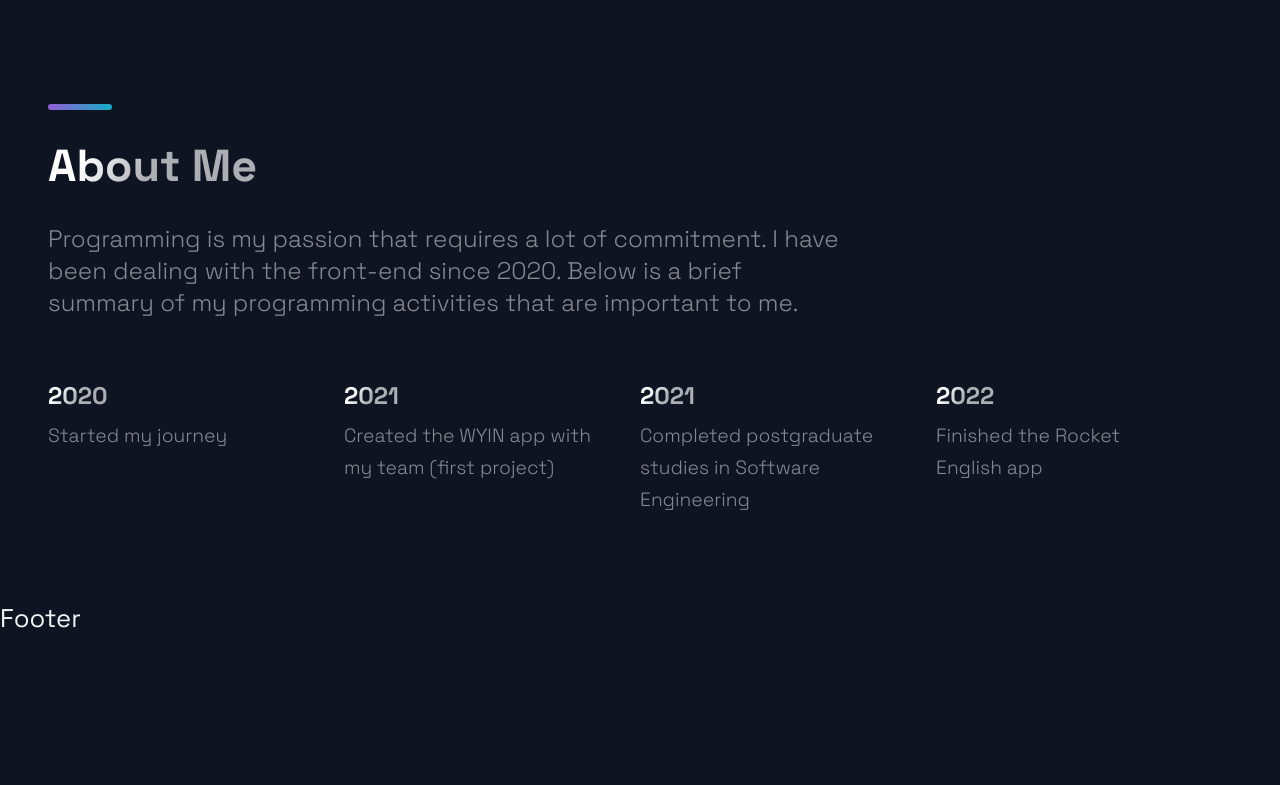
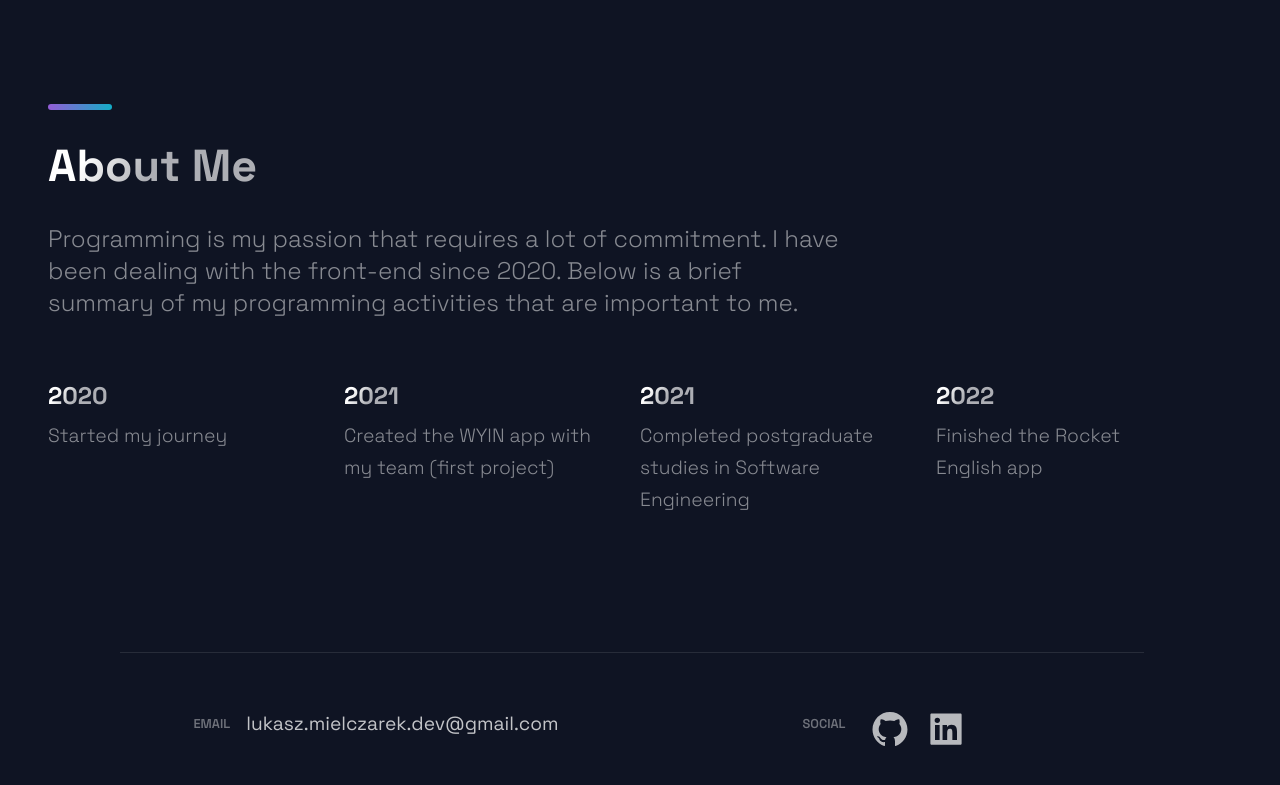
Before and after one commit to lukaszmielczarekdev/my-portfolio, a React (Create React App) app: page / in a window 1280 px wide. Shown: the part 3013-3798 px from the top of the page. Before the commit the page ends 3647 px from the top, so only its background shows below. Built offline with nearby package versions, Linux system fonts and the light colour scheme.

Commit message:
MP-15 footer

```diff
--- a/src/components/Footer/Footer.jsx
+++ b/src/components/Footer/Footer.jsx
@@ -1,7 +1,45 @@
 import React from "react";
+import { AiFillGithub, AiFillLinkedin } from "react-icons/ai";
+import { IconsSection } from "./FooterStyles";
+import {
+  FooterContainer,
+  LinkColumn,
+  LinkItem,
+  ItemList,
+  LinkTitle,
+} from "./FooterStyles";
+import { Icon } from "./FooterStyles";
 
 const Footer = () => {
-  return <div>Footer</div>;
+  return (
+    <FooterContainer>
+      <ItemList>
+        <LinkColumn>
+          <LinkTitle>Email</LinkTitle>
+          <LinkItem href="mailto:lukasz.mielczarek.dev@gmail.com">
+            lukasz.mielczarek.dev@gmail.com
+          </LinkItem>
+        </LinkColumn>
+        <LinkColumn>
+          <LinkTitle>Social</LinkTitle>
+          <IconsSection>
+            <Icon
+              href={"https://github.com/lukaszmielczarekdev"}
+              target="_blank"
+            >
+              <AiFillGithub size={"2.5rem"} />
+            </Icon>
+            <Icon
+              href={"https://www.linkedin.com/in/łukasz-mielczarek-6282aa214/"}
+              target="_blank"
+            >
+              <AiFillLinkedin size={"2.5rem"} />
+            </Icon>
+          </IconsSection>
+        </LinkColumn>
+      </ItemList>
+    </FooterContainer>
+  );
 };
 
 export default Footer;
--- /dev/null
+++ b/src/components/Footer/FooterStyles.js
@@ -0,0 +1,127 @@
+import styled from "styled-components";
+
+// Wrapper
+export const FooterContainer = styled.section`
+  max-width: 80%;
+  padding: 2rem 3rem 2.5rem 2rem;
+  margin: 1rem auto;
+  box-sizing: content-box;
+
+  @media ${(props) => props.theme.breakpoints.sm} {
+    padding: 0 1rem 3rem;
+  }
+`;
+
+// Link item
+export const LinkItem = styled.a`
+  font-size: 1.2rem;
+  line-height: 1.8rem;
+  color: rgba(255, 255, 255, 0.75);
+  margin-bottom: 1rem;
+  transition: 0.3s ease;
+  position: relative;
+  left: 0;
+
+  &:hover {
+    color: #fff;
+    transform: scale(1.05);
+  }
+
+  @media ${(props) => props.theme.breakpoints.md} {
+    font-size: 1rem;
+    line-height: 1.5rem;
+    display: flex;
+  }
+
+  @media ${(props) => props.theme.breakpoints.sm} {
+    font-size: 0.8rem;
+    line-height: 1rem;
+    margin-bottom: 0.5rem;
+    display: flex;
+    align-items: center;
+  }
+`;
+
+// Link list
+export const ItemList = styled.ul`
+  justify-items: center;
+  border-top: 1px solid rgba(255, 255, 255, 0.1);
+  display: flex;
+  padding: 3rem 0 1.5rem;
+
+  @media ${(props) => props.theme.breakpoints.lg} {
+    padding: 2rem 0 1rem;
+  }
+
+  @media ${(props) => props.theme.breakpoints.md} {
+    width: 100%;
+    padding: 2rempx 0 1rem;
+    gap: 1rem;
+  }
+  @media ${(props) => props.theme.breakpoints.sm} {
+    flex-direction: column;
+    width: 100%;
+    padding: 1rem 0.25rem 1rem;
+    gap: 5px;
+  }
+`;
+
+// Column
+export const LinkColumn = styled.div`
+  display: flex;
+
+  justify-content: center;
+  align-items: center;
+  width: 100%;
+
+  @media ${(props) => props.theme.breakpoints.lg} {
+    flex-direction: column;
+    width: 100%;
+    padding: 2rem 0.25rem 1rem;
+    gap: 5px;
+  }
+`;
+
+// Link title
+export const LinkTitle = styled.h4`
+  font-style: normal;
+  font-weight: 600;
+  font-size: 0.8rem;
+  line-height: 1.2rem;
+  text-transform: uppercase;
+  color: rgba(255, 255, 255, 0.4);
+  margin-bottom: 1rem;
+  margin-right: 1rem;
+
+  @media ${(props) => props.theme.breakpoints.sm} {
+    font-size: 0.8rem;
+    line-height: 1rem;
+    margin-bottom: 0.5rem;
+  }
+`;
+
+//Icons Section
+export const IconsSection = styled.div`
+  display: flex;
+  align-content: center;
+  justify-items: center;
+  margin-top: ${(props) => (props.margin ? "5rem" : "")};
+  justify-content: ${(props) => (props.center ? "center" : "")};
+
+  @media ${(props) => props.theme.breakpoints.sm} {
+    align-self: center;
+  }
+`;
+
+// Icon
+export const Icon = styled.a`
+  transition: 0.4s ease;
+  color: rgba(255, 255, 255, 0.7);
+  margin: 0.5rem;
+  &:hover {
+    color: white;
+    opacity: 1;
+    transform: scale(1.2);
+    cursor: pointer;
+  }
+`;
```
